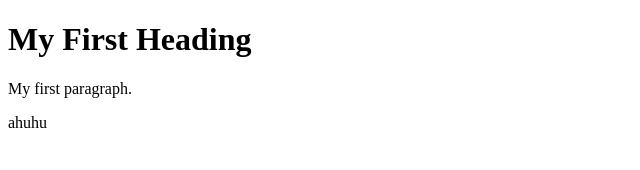
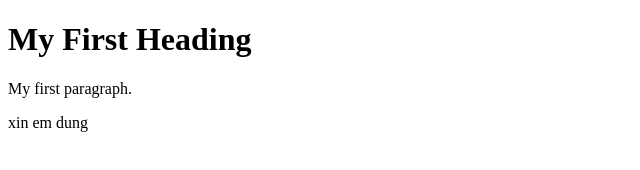
Before and after one commit to nguyencuongbn2001/nrw, a plain HTML site: page index.html in a window 1280 px wide. Shown: the full height of the page, 0-640 px from the left. Drawn offline with Linux system fonts and the light colour scheme.

Commit message:
Update index.html

```diff
--- a/index.html
+++ b/index.html
@@ -3,6 +3,6 @@
 <body>
 	<h1>My First Heading</h1>
 	<p>My first paragraph.</p>
-ahuhu
+xin em dung
 </body>
 </html>
```
